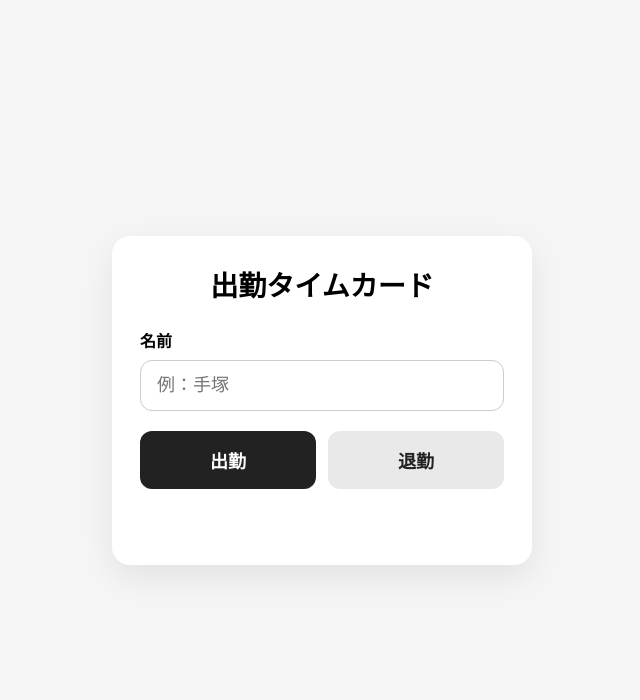
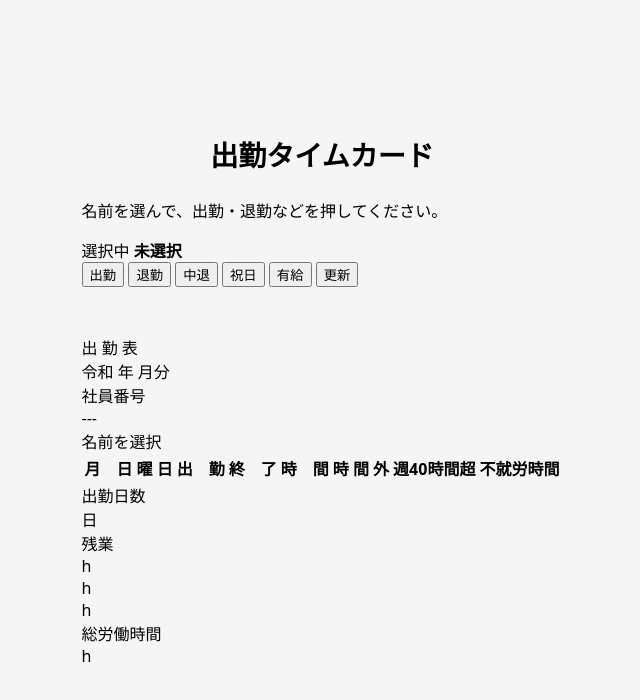
Before and after one commit to rurua-dayo/timecard, a plain HTML site: page index.html in a window 1280 px wide. Shown: the whole page, without its empty margins (318-958 px from the left). Drawn offline with Linux system fonts and the light colour scheme.

Commit message:
Update index.html

```diff
--- a/index.html
+++ b/index.html
@@ -7,18 +7,81 @@
   <link rel="stylesheet" href="./style.css">
 </head>
 <body>
-  <main class="card">
-    <h1>出勤タイムカード</h1>
+  <main class="page">
+    <section class="panel no-print">
+      <h1>出勤タイムカード</h1>
+      <p class="hint">名前を選んで、出勤・退勤などを押してください。</p>
 
-    <label class="label" for="name">名前</label>
-    <input id="name" class="input" type="text" placeholder="例：手塚" autocomplete="name">
+      <div class="employee-grid" id="employeeButtons"></div>
 
-    <div class="buttons">
-      <button id="clockIn" class="button primary" type="button">出勤</button>
-      <button id="clockOut" class="button secondary" type="button">退勤</button>
-    </div>
+      <div class="selected-box">
+        <span>選択中</span>
+        <strong id="selectedEmployee">未選択</strong>
+      </div>
 
-    <p id="message" class="message" aria-live="polite"></p>
+      <div class="punch-grid">
+        <button type="button" data-action="出勤">出勤</button>
+        <button type="button" data-action="退勤">退勤</button>
+        <button type="button" data-action="中退">中退</button>
+        <button type="button" data-action="祝日">祝日</button>
+        <button type="button" data-action="有給">有給</button>
+        <button type="button" id="refreshButton" class="sub-button">更新</button>
+      </div>
+
+      <p id="message" class="message" aria-live="polite"></p>
+    </section>
+
+    <section class="sheet-wrap">
+      <div class="sheet-header">
+        <div class="title">出 勤 表</div>
+        <div class="era" id="eraTitle">令和 年 月分</div>
+      </div>
+
+      <div class="employee-line">
+        <div class="employee-no-label">社員番号</div>
+        <div class="employee-no" id="employeeNo">---</div>
+        <div class="employee-name" id="employeeName">名前を選択</div>
+      </div>
+
+      <table class="attendance-table" id="attendanceTable">
+        <thead>
+          <tr>
+            <th>月　日</th>
+            <th>曜 日</th>
+            <th>出　勤</th>
+            <th>終　了</th>
+            <th>時　間</th>
+            <th>時 間 外</th>
+            <th>週40時間超</th>
+            <th>不就労時間</th>
+          </tr>
+        </thead>
+        <tbody id="attendanceBody"></tbody>
+      </table>
+
+      <div class="summary-area">
+        <div class="workdays-label">出勤日数</div>
+        <div class="workdays-value" id="totalDays"></div>
+        <div class="workdays-unit">日</div>
+
+        <div class="summary-right">
+          <div class="summary-row overtime-row">
+            <div class="summary-label">残業</div>
+            <div class="summary-value" id="totalOvertime"></div>
+            <div class="summary-unit">h</div>
+            <div class="summary-value blank-summary"></div>
+            <div class="summary-unit">h</div>
+            <div class="summary-value blank-summary"></div>
+            <div class="summary-unit">h</div>
+          </div>
+          <div class="summary-row total-row">
+            <div class="summary-label">総労働時間</div>
+            <div class="summary-value total-hours" id="totalHours"></div>
+            <div class="summary-unit">h</div>
+          </div>
+        </div>
+      </div>
+    </section>
   </main>
 
   <script src="./app.js"></script>
```
